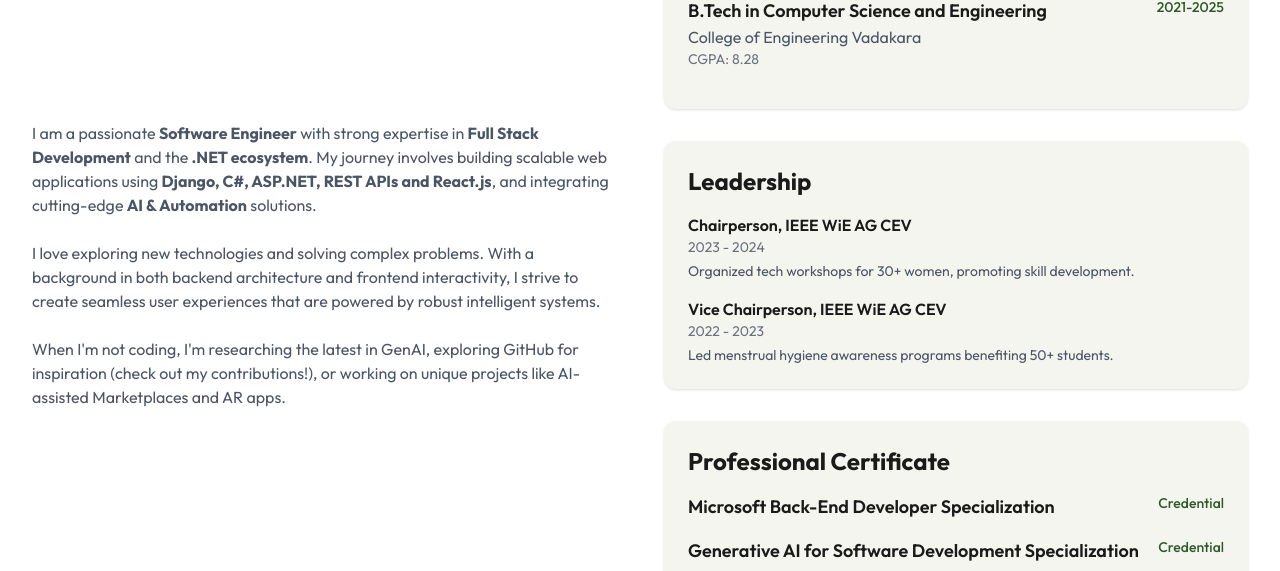
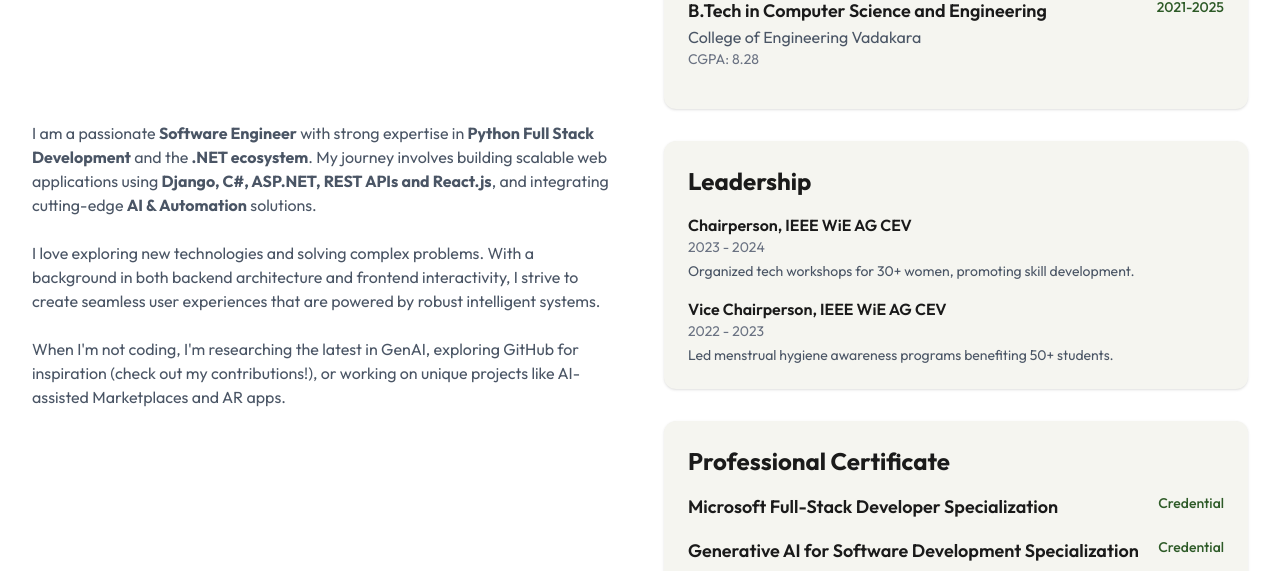
Before and after one commit to thameenaparveen2906/Thameena-Parveen--Personal-Portfolio, a React (Vite) app: page / in a window 1280 px wide. Shown: the part 1079-1650 px from the top of the page. Built offline with nearby package versions, Linux system fonts and the light colour scheme.

Commit message:
Update About section with specialization

```diff
--- a/src/components/About.jsx
+++ b/src/components/About.jsx
@@ -25,7 +25,7 @@ const About = () => {
                     >
                         <div className="prose prose-lg text-gray-600">
                             <p className="mb-6">
-                                I am a passionate <strong>Software Engineer</strong> with strong expertise in <strong>Full Stack Development</strong> and the <strong>.NET ecosystem</strong>.
+                                I am a passionate <strong>Software Engineer</strong> with strong expertise in <strong>Python Full Stack Development</strong> and the <strong>.NET ecosystem</strong>.
                                 My journey involves building scalable web applications using <strong>Django, C#, ASP.NET, REST APIs and React.js</strong>, and integrating cutting-edge <strong>AI & Automation</strong> solutions.
                             </p>
                             <p className="mb-6">
@@ -85,10 +85,10 @@ const About = () => {
     <div className="mb-4">
         <div className="flex justify-between items-start">
             <h4 className="font-semibold text-lg">
-                Microsoft Back-End Developer Specialization
+                Microsoft Full-Stack Developer Specialization
             </h4>
             <a
-                href="https://www.coursera.org/account/accomplishments/specialization/Y46GMYAEDDIY"
+                href="https://www.coursera.org/account/accomplishments/specialization/MNLM3N3GGB4N"
                 target="_blank"
                 rel="noopener noreferrer"
                 className="text-sm text-accent font-medium"
```
